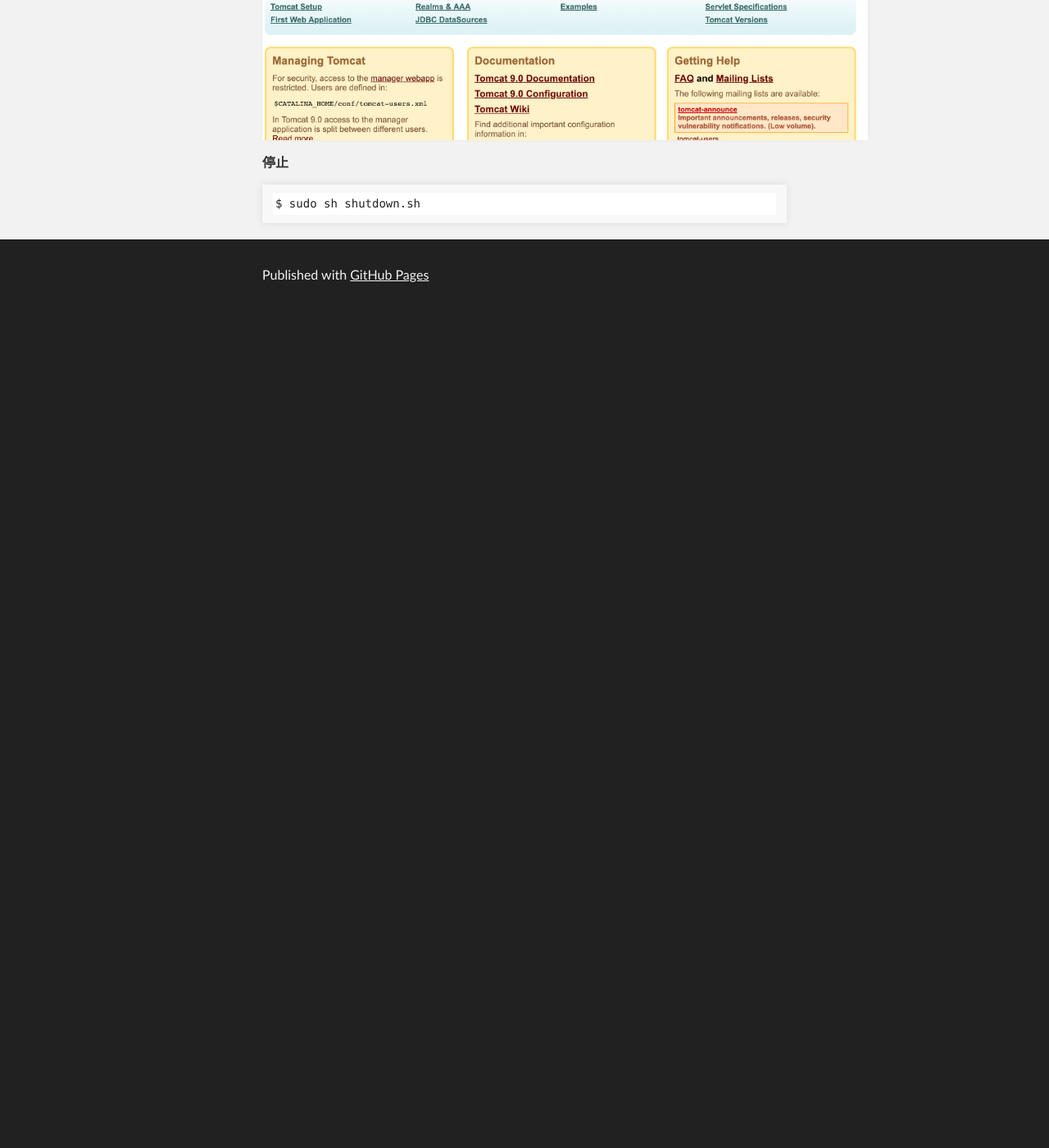
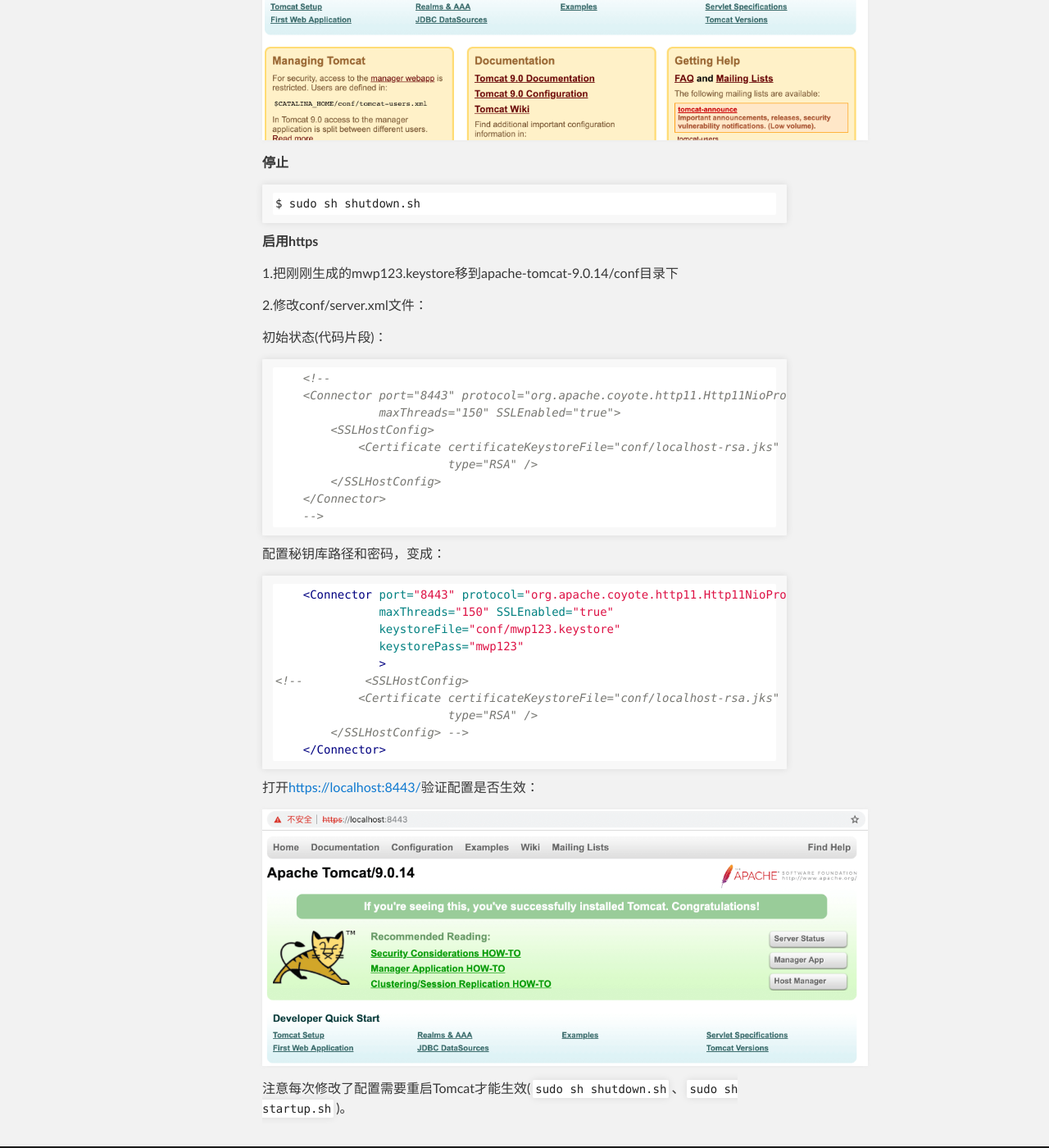
Before and after one commit to mwping/mwping.github.io, a Jekyll site: the page built from network/http/tomcat-test.md, in a window 1280 px wide and 1400 px high, scrolled down 3205 px. Shown: the whole window at 82% size. Built offline with Jekyll 4.4.1, drawn with Linux system fonts in a browser that asks for light colours; our own code applies the rules of GitHub Pages for plain Markdown files; before the commit the page ends 3587 px from its top, so only the background shows below that.

Commit message:
add https配置

````diff
--- a/network/http/tomcat-test.md
+++ b/network/http/tomcat-test.md
@@ -115,3 +115,43 @@
 ```
 $ sudo sh shutdown.sh
 ```
+
+**启用https**
+
+1.把刚刚生成的mwp123.keystore移到apache-tomcat-9.0.14/conf目录下
+
+2.修改conf/server.xml文件：
+
+初始状态(代码片段)：
+```html
+    <!--
+    <Connector port="8443" protocol="org.apache.coyote.http11.Http11NioProtocol"
+               maxThreads="150" SSLEnabled="true">
+        <SSLHostConfig>
+            <Certificate certificateKeystoreFile="conf/localhost-rsa.jks"
+                         type="RSA" />
+        </SSLHostConfig>
+    </Connector>
+    -->
+```
+
+配置秘钥库路径和密码，变成：
+
+```html
+    <Connector port="8443" protocol="org.apache.coyote.http11.Http11NioProtocol"
+               maxThreads="150" SSLEnabled="true"
+               keystoreFile="conf/mwp123.keystore"
+               keystorePass="mwp123"
+               >
+<!--         <SSLHostConfig>
+            <Certificate certificateKeystoreFile="conf/localhost-rsa.jks"
+                         type="RSA" />
+        </SSLHostConfig> -->
+    </Connector>
+```
+
+打开[https://localhost:8443/](https://localhost:8443/)验证配置是否生效：
+
+![](../../assets/images/tomcatlocalhttpstest.png)
+
+注意每次修改了配置需要重启Tomcat才能生效(`sudo sh shutdown.sh`、`sudo sh startup.sh`)。
````
Also changed, not shown: assets/images/tomcatlocalhttpstest.png (added).
